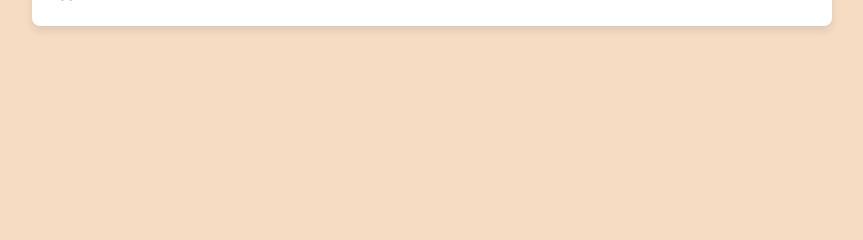
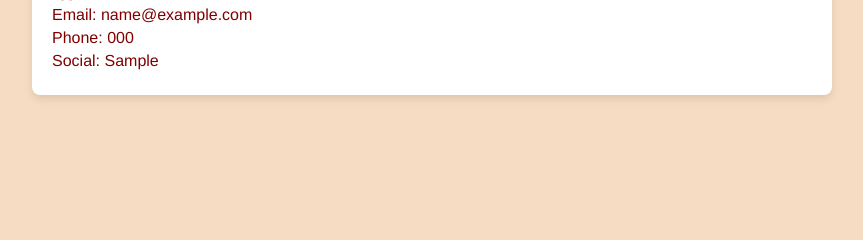
Before and after one commit to n4z03/CodeJam13-ChocolateChip, a Flask app: template templates/chip-viewer.html in a window 1280 px wide. Shown: the part 301-541 px from the top of the page, without its empty margins (208-1071 px from the left). Run offline with Flask 3, Linux system fonts and the light colour scheme; the template is opened without the code that fills it: values that come from a table or form of the project are taken from there, others are empty; tables that the repository leaves empty hold one stand-in row (values such as "Sample post").

Commit message:
chip viewer fixed

```diff
--- a/templates/chip-viewer.html
+++ b/templates/chip-viewer.html
@@ -112,9 +112,9 @@
                     <div class="contact">
                         <p><strong>{{ contact.name }}</strong></p>
                         <p><span>Type:</span> {{ contact.type }}</p>
-                        {% for key, value in contact.details.items() %}
-                        <p><span>{{ key|capitalize }}:</span> {{ value }}</p>
-                        {% endfor %}
+                        {% if contact.email %}<p><span>Email:</span> {{ contact.email }}</p>{% endif %}
+                        {% if contact.phone_number %}<p><span>Phone:</span> {{ contact.phone_number }}</p>{% endif %}
+                        {% if contact.social_media %}<p><span>Social:</span> {{ contact.social_media}}</p>{% endif %}
                     </div>
                 {% endfor %}
             </div>
```
